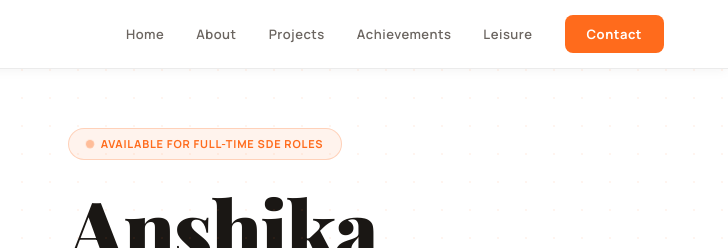
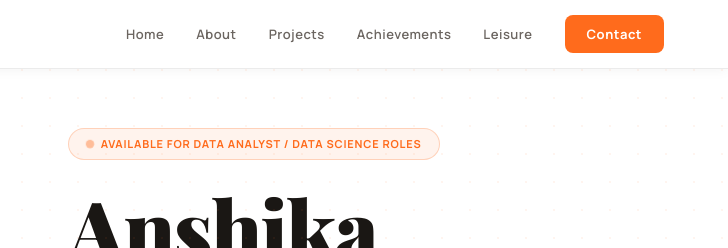
Before and after one commit to anshyaduvanshi41/MyPortfolio, a plain HTML site: page index.html in a window 1280 px wide. Shown: the top 248 px of the page, 552-1280 px from the left. Drawn offline with nearby package versions, Linux system fonts and the light colour scheme; a web font is replaced by a local one.

Commit message:
Update changes

```diff
--- a/index.html
+++ b/index.html
@@ -41,7 +41,7 @@
       <div class="iup"><i class="fas fa-camera"></i>Change Photo</div>
     </div>
     <div class="hero-text">
-      <div class="hero-badge">Available for Full-Time SDE Roles</div>
+      <div class="hero-badge">AVAILABLE FOR DATA ANALYST / DATA SCIENCE ROLES</div>
       <div class="hero-name">Anshika<br><em>Yadav</em></div>
       <div class="hero-title"><span id="typewriter-text"></span></div>
       <p class="hero-desc">Aspiring SDE skilled in Java, Python, Data Structures, and RESTful backend API development. Ready to build scalable, reliable systems with clean code and strong problem-solving.</p>
```
